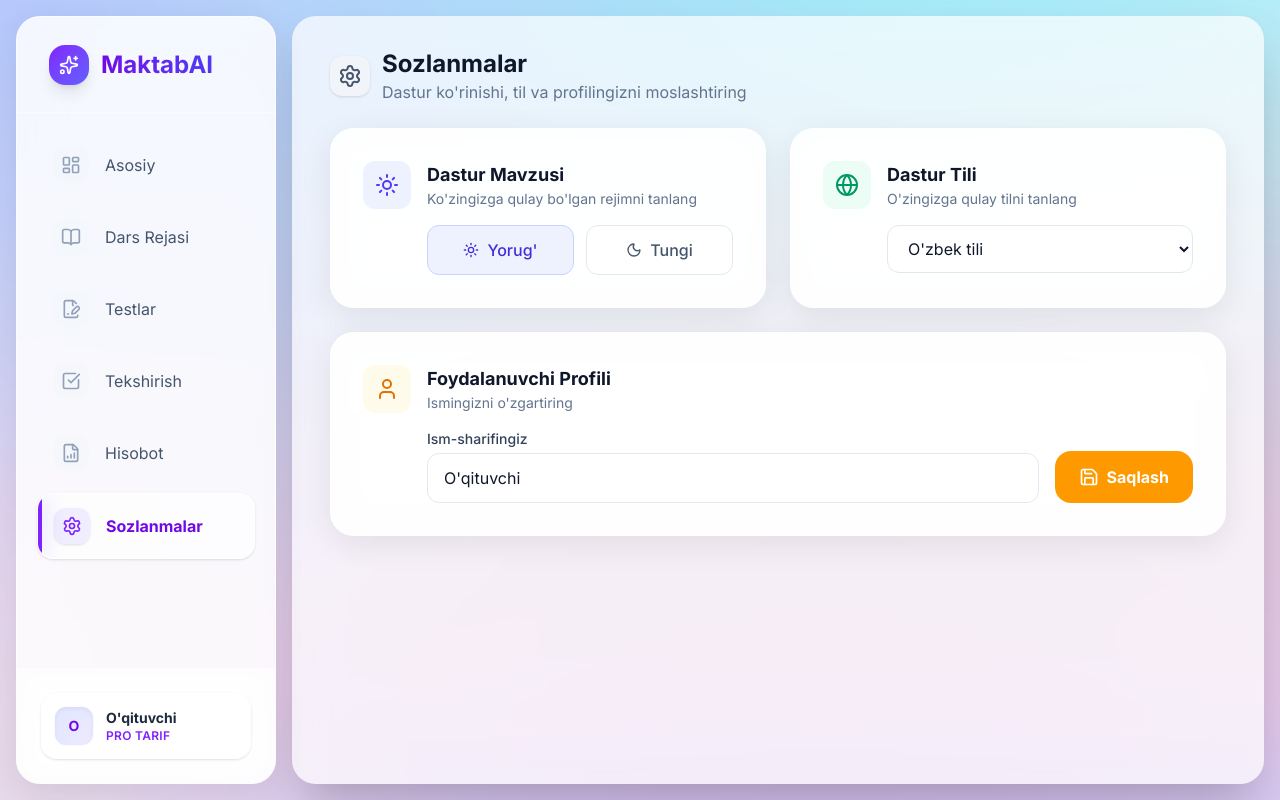
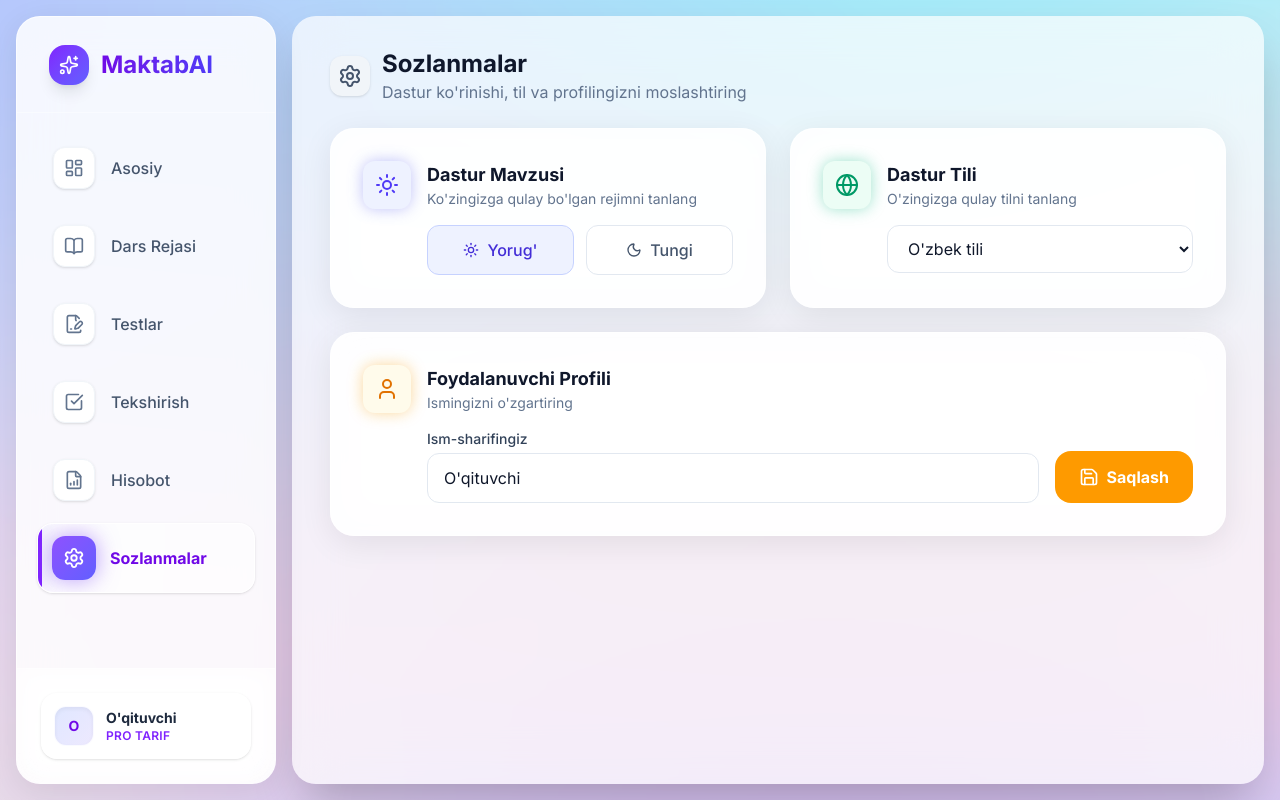
Before and after one commit to baxtiyorovbobojon06-ops/ZeroUp, a Next.js app: page /settings in a window 1280 px wide. Built offline with nearby package versions, Linux system fonts and the light colour scheme.

Commit message:
fix: Fixed dark mode variant behavior and added neon glowing effects to icons

```diff
--- a/src/app/globals.css
+++ b/src/app/globals.css
@@ -1,4 +1,5 @@
 @import "tailwindcss";
+@custom-variant dark (&:is(.dark *));
 
 :root {
   --background: #f8fafc; /* slate-50 */
--- a/src/app/settings/page.tsx
+++ b/src/app/settings/page.tsx
@@ -41,7 +41,7 @@ export default function SettingsPage() {
         {/* Theme Settings */}
         <Card className="bg-white/80 dark:bg-slate-800/80 backdrop-blur-xl border-white/60 dark:border-slate-700/60">
           <div className="flex items-start gap-4">
-            <div className="p-3 bg-indigo-50 dark:bg-indigo-900/30 text-indigo-600 dark:text-indigo-400 rounded-xl">
+            <div className="p-3 bg-indigo-50 dark:bg-indigo-900/30 text-indigo-600 dark:text-indigo-400 rounded-xl shadow-[0_0_15px_rgba(99,102,241,0.4)] dark:shadow-[0_0_15px_rgba(99,102,241,0.2)]">
               {theme === 'dark' ? <Moon className="w-6 h-6" /> : <Sun className="w-6 h-6" />}
             </div>
             <div className="flex-1 space-y-4">
@@ -78,7 +78,7 @@ export default function SettingsPage() {
         {/* Language Settings */}
         <Card className="bg-white/80 dark:bg-slate-800/80 backdrop-blur-xl border-white/60 dark:border-slate-700/60">
           <div className="flex items-start gap-4">
-            <div className="p-3 bg-emerald-50 dark:bg-emerald-900/30 text-emerald-600 dark:text-emerald-400 rounded-xl">
+            <div className="p-3 bg-emerald-50 dark:bg-emerald-900/30 text-emerald-600 dark:text-emerald-400 rounded-xl shadow-[0_0_15px_rgba(16,185,129,0.4)] dark:shadow-[0_0_15px_rgba(16,185,129,0.2)]">
               <Globe className="w-6 h-6" />
             </div>
             <div className="flex-1 space-y-4">
@@ -102,7 +102,7 @@ export default function SettingsPage() {
         {/* Profile Settings */}
         <Card className="bg-white/80 dark:bg-slate-800/80 backdrop-blur-xl border-white/60 dark:border-slate-700/60 md:col-span-2">
           <div className="flex items-start gap-4">
-            <div className="p-3 bg-amber-50 dark:bg-amber-900/30 text-amber-600 dark:text-amber-400 rounded-xl">
+            <div className="p-3 bg-amber-50 dark:bg-amber-900/30 text-amber-600 dark:text-amber-400 rounded-xl shadow-[0_0_15px_rgba(245,158,11,0.4)] dark:shadow-[0_0_15px_rgba(245,158,11,0.2)]">
               <User className="w-6 h-6" />
             </div>
             <div className="flex-1 space-y-4">
--- a/src/components/Sidebar.tsx
+++ b/src/components/Sidebar.tsx
@@ -92,10 +92,14 @@ export default function Sidebar() {
                 {isActive && (
                   <div className="absolute left-0 top-0 bottom-0 w-1 bg-violet-600 rounded-r-full shadow-glow"></div>
                 )}
-                <div className={`p-2 rounded-xl transition-colors duration-300 ${isActive ? 'bg-violet-100/80 text-violet-600 shadow-sm' : 'bg-slate-100/50 text-slate-400 group-hover:bg-slate-200/50 dark:bg-slate-800/50 dark:group-hover:bg-slate-700/50'}`}>
+                <div className={`p-2.5 rounded-xl transition-all duration-300 ${
+                  isActive
+                    ? 'bg-gradient-to-br from-violet-500 to-indigo-500 text-white shadow-[0_0_20px_rgba(139,92,246,0.6)] scale-110'
+                    : 'bg-white text-slate-500 shadow-sm border border-slate-100 group-hover:bg-violet-50 group-hover:text-violet-600 group-hover:shadow-[0_0_15px_rgba(139,92,246,0.4)] group-hover:border-violet-200 dark:bg-slate-800 dark:text-slate-400 dark:border-slate-700 dark:group-hover:bg-slate-700 dark:group-hover:shadow-[0_0_15px_rgba(139,92,246,0.2)]'
+                }`}>
                   <Icon className="w-5 h-5" />
                 </div>
-                {t(item.name)}
+                <span className={`${isActive ? 'font-bold' : 'font-medium'}`}>{t(item.name)}</span>
               </Link>
             );
           })}
```
